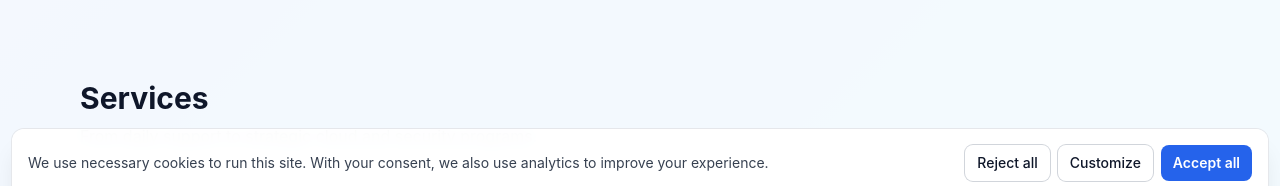
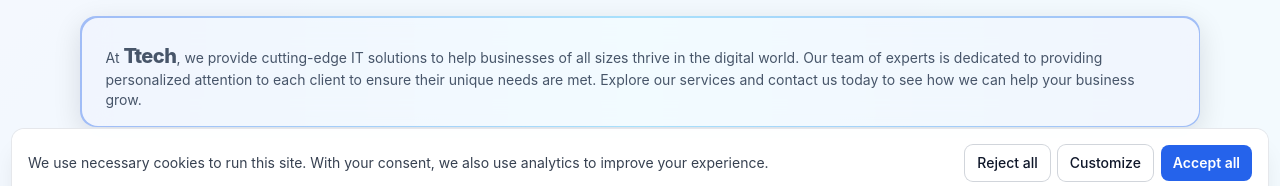
Before and after one commit to Tool-Go/KOKO-tech, a website: page public/index.html in a window 1280 px wide. Shown: the part 591-777 px from the top of the page. Drawn offline with nearby package versions, Linux system fonts and the light colour scheme.

Commit message:
introduction TTECH

```diff
--- a/public/index.html
+++ b/public/index.html
@@ -165,6 +165,15 @@
     </div>
     </div>
   </div>
+</section>
+<section class="max-w-6xl mx-auto px-4 mt-6 md:mt-8">
+  <div class="bg-gradient-to-r from-blue-600/40 via-sky-400/40 to-blue-600/40 p-[1.5px] rounded-2xl shadow-[0_8px_28px_rgba(2,6,23,.12)]">
+    <div class="bg-white/85 backdrop-blur-md rounded-2xl px-4 md:px-6 py-3 md:py-4">
+<p class="text-sm text-slate-600 mt-2">
+At <span class="font-extrabold text-xl tracking-tight">Ttech</span>, we provide cutting-edge IT solutions to help businesses of all sizes thrive in the digital world. Our team of experts is dedicated to providing personalized attention to each client to ensure their unique needs are met. Explore our services and contact us today to see how we can help your business grow.
+</p>
+  </div>
+</div>
 </section>
   <!-- SERVICES -->
   <section id="services" class="max-w-6xl mx-auto px-4 py-16">
```
